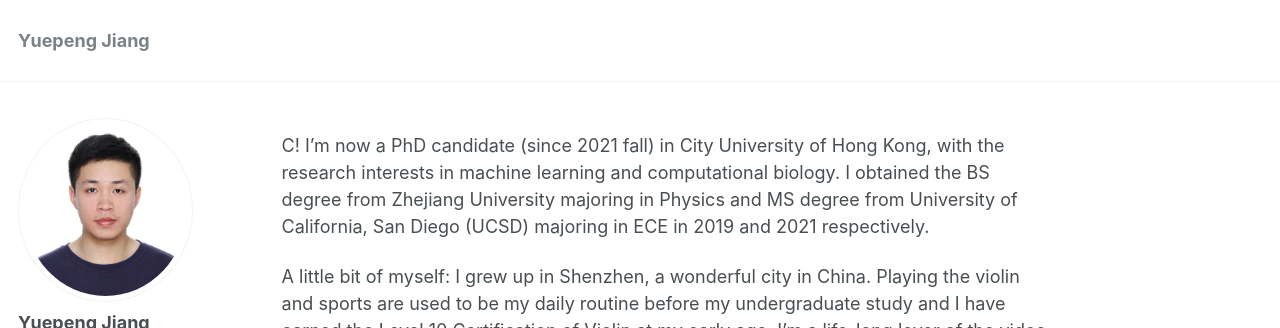
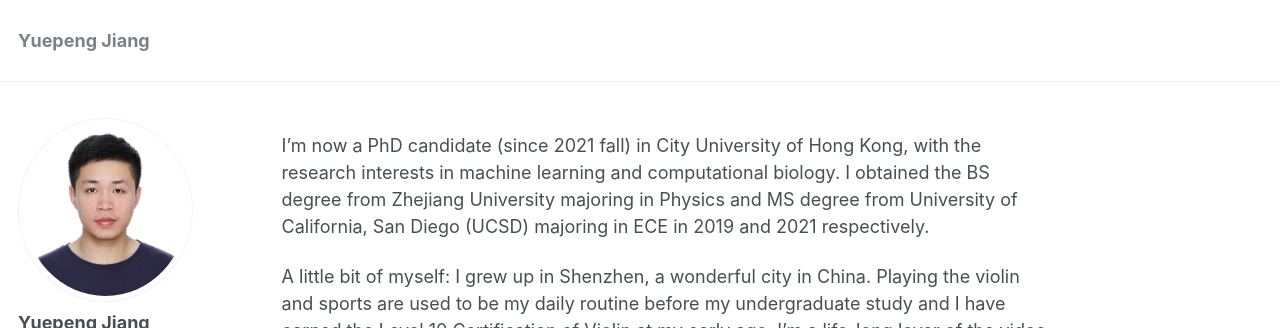
Before and after one commit to jiangdada1221/jiangdada1221.github.io, a Jekyll site: the page built from _pages/about.md, in a window 1280 px wide and 900 px high. Shown: the top 328 px of the window. Built offline with Jekyll 4.4.1, drawn with Linux system fonts in a browser that asks for light colours.

```diff
--- a/_pages/about.md
+++ b/_pages/about.md
@@ -9,7 +9,7 @@ redirect_from:
 ---
 <!-- 我出生在江西丰城（1997），成长在深圳市，南山区，在深圳完成了义务教育。喜欢古典乐和流行乐，从小学习小提琴，师从于国家一级演奏员吴经齐先生，并在2014-2015年间有幸得到姜凌老师指导，在13岁时获得了小提琴的十级证书，曾获深圳弘文时声杯杯小提琴一等奖（2010，少年组），浙江省小提琴比赛青年组三等奖（2015，专业比赛），同时我也很喜欢听周杰伦，许嵩，邓紫棋的歌。从小便开始玩《梦幻西游》（2006），一入梦幻已十六年，至今仍无比喜欢着这款童年游戏([我的梦幻图鉴](https://jiangdada1221.github.io/files/menghuan.pdf))。 我于2019年和2021年获得了理学学士（浙江大学）和理学硕士（UCSD）， 从2021年秋博士入学香港城市大学（计算机科学), 目前研究方向为机器学习，计算生物。
 <br /> <br /> -->
-C! I'm now a PhD candidate (since 2021 fall) in City University of Hong Kong, with the research interests in machine learning and computational biology. I obtained the BS degree from Zhejiang University majoring in Physics and MS degree from University of California, San Diego (UCSD) majoring in ECE in 2019 and 2021 respectively. <br />
+I'm now a PhD candidate (since 2021 fall) in City University of Hong Kong, with the research interests in machine learning and computational biology. I obtained the BS degree from Zhejiang University majoring in Physics and MS degree from University of California, San Diego (UCSD) majoring in ECE in 2019 and 2021 respectively. <br />
 
 A little bit of myself: I grew up in Shenzhen, a wonderful city in China. Playing the violin and sports are used to be my daily routine before my undergraduate study and I have earned the Level 10 Certification of Violin at my early age. I'm a life-long lover of the video game “Fantasy Westward Journey” (梦幻西游). Welcome to my [BiliBili channel!](https://space.bilibili.com/484406122?spm_id_from=333.1007.0.0). I got married to [Pingping Zhang](https://ppingzhang.github.io) at Dec. 2022. She works on video compression. <br />
 
```
